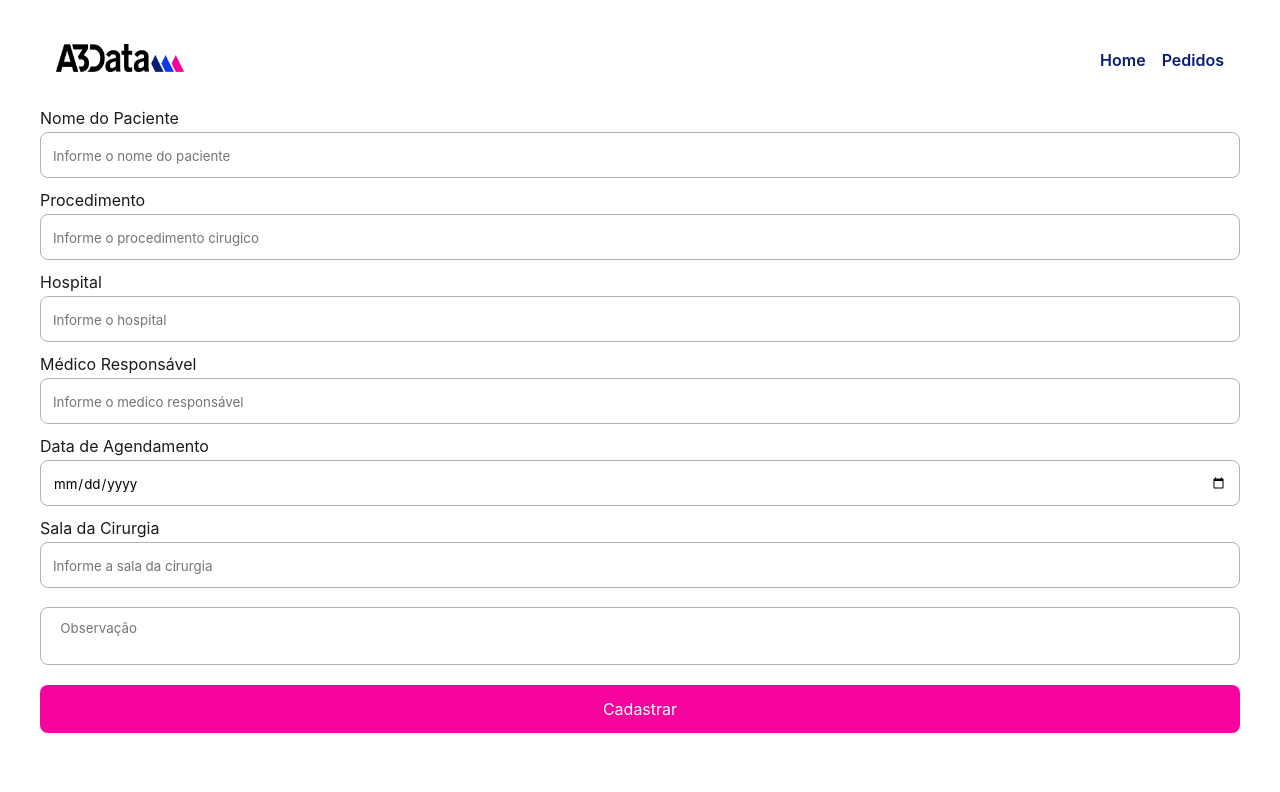
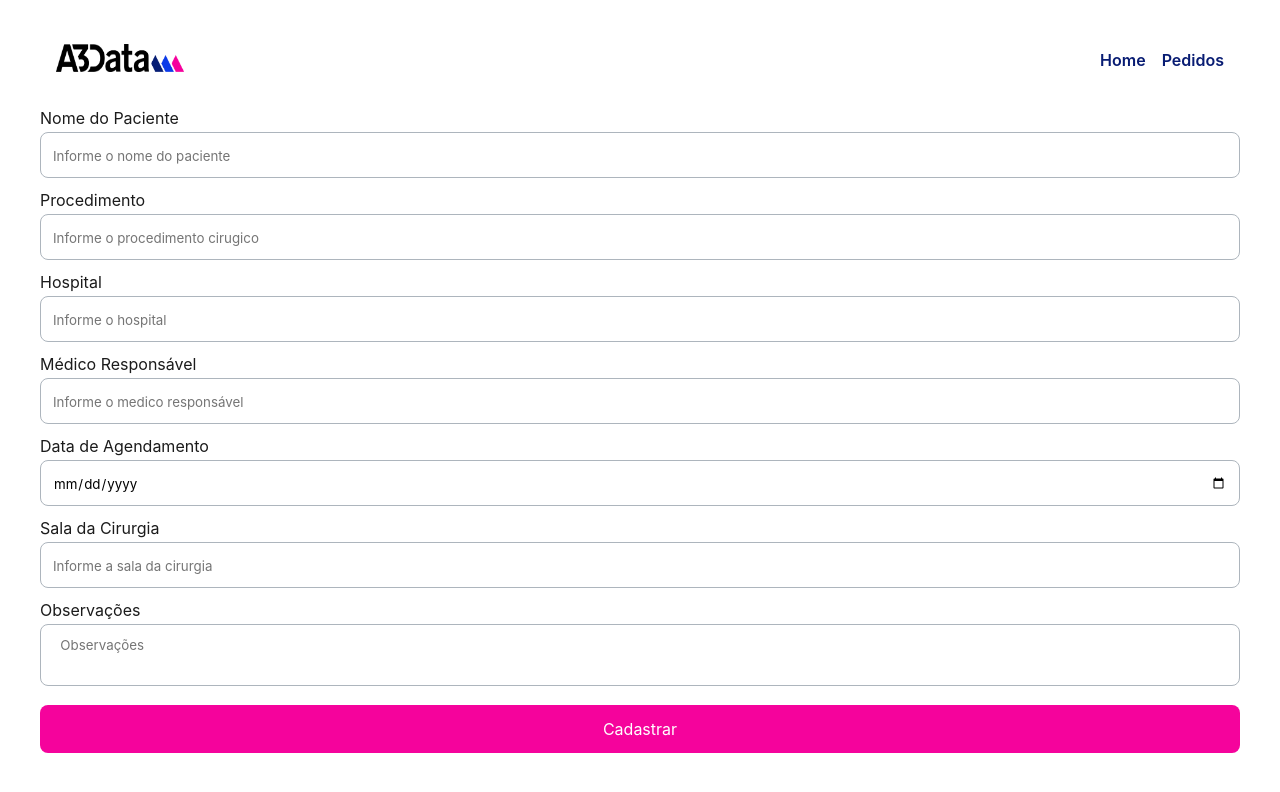
Before and after one commit to arthurlopesr/a3data-challenge, a React (Vite) app in the folder frontend/: page / in a window 1280 px wide. Shown: the top 792 px of the page. Built offline with nearby package versions, Linux system fonts and the light colour scheme.

Commit message:
feat: add inputs validations with zod and react hook form

```diff
--- a/frontend/package.json
+++ b/frontend/package.json
@@ -10,11 +10,14 @@
     "preview": "vite preview"
   },
   "dependencies": {
+    "@hookform/resolvers": "^3.3.2",
     "polished": "^4.2.2",
     "react": "^18.2.0",
     "react-dom": "^18.2.0",
+    "react-hook-form": "^7.47.0",
     "react-router-dom": "^6.17.0",
-    "styled-components": "^6.1.0"
+    "styled-components": "^6.1.0",
+    "zod": "^3.22.4"
   },
   "devDependencies": {
     "@types/react": "^18.2.15",
--- a/frontend/src/components/input/Input.tsx
+++ b/frontend/src/components/input/Input.tsx
@@ -1,12 +1,22 @@
-import { useId } from "react";
-import { Container, InputContainer, Label, LabelContainer } from "./styles";
+import { forwardRef, useId } from "react";
+import {
+  Container,
+  HelperText,
+  HelperTextContainer,
+  InputContainer,
+  Label,
+  LabelContainer,
+} from "./styles";
 
 type InputProps = {
   label: string;
+  helperText?: string;
 } & React.InputHTMLAttributes<HTMLInputElement>;
 
-export function Input({ label, name, type, ...rest }: InputProps) {
+export const Input = forwardRef<HTMLInputElement, InputProps>(
+  ({ label, type, name, helperText, ...rest }, ref) => {
     const labelId = useId();
+    const hasError = helperText;
 
     return (
       <>
@@ -16,8 +26,20 @@ export function Input({ label, name, type, ...rest }: InputProps) {
           </LabelContainer>
         )}
         <Container>
-        <InputContainer id={labelId} type={type} name={name} {...rest} />
+          <InputContainer
+            id={labelId}
+            type={type}
+            name={name}
+            {...rest}
+            ref={ref}
+            hasError={true}
+          />
         </Container>
+
+        <HelperTextContainer>
+          {hasError && <HelperText>{helperText}</HelperText>}
+        </HelperTextContainer>
       </>
     );
   }
+);
--- a/frontend/src/components/input/styles.ts
+++ b/frontend/src/components/input/styles.ts
@@ -1,5 +1,5 @@
 import { lighten } from "polished";
-import styled from "styled-components";
+import styled, { css } from "styled-components";
 import { theme } from "../../theme";
 
 export const Container = styled.div`
@@ -29,7 +29,7 @@ export const Container = styled.div`
   }
 `;
 
-export const InputContainer = styled.input`
+export const InputContainer = styled.input<{ hasError: boolean }>`
   border: none;
   width: auto;
   ${theme.breakpoint("xs")} {
@@ -46,6 +46,12 @@ export const InputContainer = styled.input`
   ${theme.breakpoint("2xl")} {
     width: 100%;
   }
+
+  ${(hasError) =>
+    hasError &&
+    css`
+      border-color: ${theme.color("error")};
+    `}
 `;
 
 export const LabelContainer = styled.div`
@@ -76,3 +82,31 @@ export const Label = styled.label`
   font-size: ${theme.space(4)};
   color: "#606060";
 `;
+
+export const HelperText = styled.p`
+  color: ${theme.color("error")};
+  font-size: ${theme.space(3)};
+  margin-top: ${theme.space(2)};
+`;
+
+export const HelperTextContainer = styled.div`
+  max-width: 1200px;
+  display: flex;
+  text-align: left;
+  flex-direction: column;
+
+  ${theme.breakpoint("xs")} {
+    width: ${theme.space(50)};
+  }
+
+  ${theme.breakpoint("xl")} {
+    width: 900px;
+  }
+  ${theme.breakpoint("lg")} {
+    width: 900px;
+  }
+
+  ${theme.breakpoint("2xl")} {
+    width: 1200px;
+  }
+`;
--- a/frontend/src/components/orderForm/OrderForm.tsx
+++ b/frontend/src/components/orderForm/OrderForm.tsx
@@ -1,34 +1,82 @@
+import { zodResolver } from "@hookform/resolvers/zod";
+import { useForm } from "react-hook-form";
+import { z } from "zod";
 import { Button } from "../button/Button";
 import { Input } from "../input/Input";
 import { TextArea } from "../textArea/TextArea";
 import { Container } from "./styles";
 
+const schema = z.object({
+  patientsName: z.string().nonempty("Nome da conta é obrigatório"),
+  medicalProcedure: z.string().nonempty("Procedimento cirúrgico é obrigatório"),
+  hospital: z.string().nonempty("Hospital é obrigatório"),
+  doctor: z.string().nonempty("Médico responsável é obrigatório"),
+  surgeryDate: z.date(),
+  surgicalRoom: z.string().nonempty("Sala cirúrgica é obrigatório"),
+});
+type FormData = z.infer<typeof schema>;
+
 export function OrderForm() {
+  const {
+    handleSubmit,
+    register,
+    formState: { errors },
+  } = useForm<FormData>({
+    mode: "all",
+    reValidateMode: "onChange",
+    resolver: zodResolver(schema),
+  });
+
+  const handleForm = (data: FormData) => {
+    console.log(data);
+  };
+
+  console.log(errors);
+
   return (
-    <Container action="">
+    <Container onSubmit={handleSubmit(handleForm)}>
       <Input
+        {...register("patientsName")}
         placeholder="Informe o nome do paciente"
         type="text"
         label="Nome do Paciente"
+        helperText={errors.patientsName?.message}
       />
       <Input
+        {...register("medicalProcedure")}
         placeholder="Informe o procedimento cirugico"
         type="text"
         label="Procedimento"
+        helperText={errors.medicalProcedure?.message}
       />
-      <Input placeholder="Informe o hospital" type="text" label="Hospital" />
       <Input
+        {...register("hospital")}
+        placeholder="Informe o hospital"
+        type="text"
+        label="Hospital"
+        helperText={errors.hospital?.message}
+      />
+      <Input
+        {...register("doctor")}
         placeholder="Informe o medico responsável"
         type="text"
         label="Médico Responsável"
+        helperText={errors.doctor?.message}
       />
-      <Input type="date" label="Data de Agendamento" />
       <Input
+        {...register("surgeryDate")}
+        type="date"
+        label="Data de Agendamento"
+        helperText={errors.surgeryDate?.message}
+      />
+      <Input
+        {...register("surgicalRoom")}
         placeholder="Informe a sala da cirurgia"
         type="text"
         label="Sala da Cirurgia"
+        helperText={errors.surgicalRoom?.message}
       />
-      <TextArea placeholder="Observação" />
+      <TextArea placeholder="Observações" label="Observações" />
       <Button type="submit">Cadastrar</Button>
     </Container>
   );
--- a/frontend/src/components/textArea/TextArea.tsx
+++ b/frontend/src/components/textArea/TextArea.tsx
@@ -1,8 +1,38 @@
-import { ComponentProps } from "react";
-import { TextAreaContainer } from "./styles";
+import { forwardRef, useId } from "react";
+import {
+  Container,
+  HelperText,
+  HelperTextContainer,
+  Label,
+  LabelContainer,
+  TextAreaContainer,
+} from "./styles";
 
-interface TextAreaProps extends ComponentProps<"textarea"> {}
+type TextAreaProps = {
+  label: string;
+  helperText?: string;
+} & React.InputHTMLAttributes<HTMLTextAreaElement>;
 
-export function TextArea({ ...props }: TextAreaProps) {
-  return <TextAreaContainer {...props} />;
-}
+export const TextArea = forwardRef<HTMLTextAreaElement, TextAreaProps>(
+  ({ label, helperText, ...rest }, ref) => {
+    const labelId = useId();
+    const hasError = helperText;
+
+    return (
+      <>
+        {label && (
+          <LabelContainer>
+            <Label htmlFor={labelId}>{label}</Label>
+          </LabelContainer>
+        )}
+        <Container>
+          <TextAreaContainer hasError={true} ref={ref} {...rest} />
+        </Container>
+
+        <HelperTextContainer>
+          {hasError && <HelperText>{helperText}</HelperText>}
+        </HelperTextContainer>
+      </>
+    );
+  }
+);
--- a/frontend/src/components/textArea/styles.ts
+++ b/frontend/src/components/textArea/styles.ts
@@ -1,12 +1,10 @@
-import styled from "styled-components";
+import styled, { css } from "styled-components";
 import { theme } from "../../theme";
 
-export const TextAreaContainer = styled.textarea`
-  display: flex;
+export const Container = styled.div`
   border-radius: ${theme.borderRadius("md")};
   border: 1px solid var(--gray-gray-5, #adb5bd);
   padding: ${theme.space(3)} ${theme.space(5)};
-  margin-top: ${theme.space(5)};
   color: ${theme.color("grey800")};
   width: 1200px;
   overflow: hidden;
@@ -27,3 +25,86 @@ export const TextAreaContainer = styled.textarea`
     width: 1200px;
   }
 `;
+
+export const TextAreaContainer = styled.textarea<{ hasError: boolean }>`
+  border: none;
+  width: 1200px;
+
+  ${theme.breakpoint("xs")} {
+    width: ${theme.space(50)};
+  }
+
+  ${theme.breakpoint("xl")} {
+    width: 900px;
+  }
+  ${theme.breakpoint("lg")} {
+    width: 900px;
+  }
+
+  ${theme.breakpoint("2xl")} {
+    width: 1200px;
+  }
+
+  ${(hasError) =>
+    hasError &&
+    css`
+      border-color: ${theme.color("error")};
+    `}
+`;
+
+export const LabelContainer = styled.div`
+  max-width: 1200px;
+  display: flex;
+  text-align: left;
+  flex-direction: column;
+
+  ${theme.breakpoint("xs")} {
+    width: ${theme.space(50)};
+  }
+
+  ${theme.breakpoint("xl")} {
+    width: 900px;
+  }
+  ${theme.breakpoint("lg")} {
+    width: 900px;
+  }
+
+  ${theme.breakpoint("2xl")} {
+    width: 1200px;
+  }
+`;
+
+export const Label = styled.label`
+  margin-top: ${theme.space(3)};
+  margin-bottom: ${theme.space(1)};
+  font-size: ${theme.space(4)};
+  color: "#606060";
+`;
+
+export const HelperText = styled.p`
+  color: ${theme.color("error")};
+  font-size: ${theme.space(3)};
+  margin-top: ${theme.space(2)};
+`;
+
+export const HelperTextContainer = styled.div`
+  max-width: 1200px;
+  display: flex;
+  text-align: left;
+  flex-direction: column;
+
+  ${theme.breakpoint("xs")} {
+    width: ${theme.space(50)};
+  }
+
+  ${theme.breakpoint("xl")} {
+    width: 900px;
+  }
+  ${theme.breakpoint("lg")} {
+    width: 900px;
+  }
+
+  ${theme.breakpoint("2xl")} {
+    width: 1200px;
+  }
+`;
```
Also changed, not shown: 1 other file (tests, documents, lock files or other folders). Lines whose indentation alone changed are shown as unchanged.
